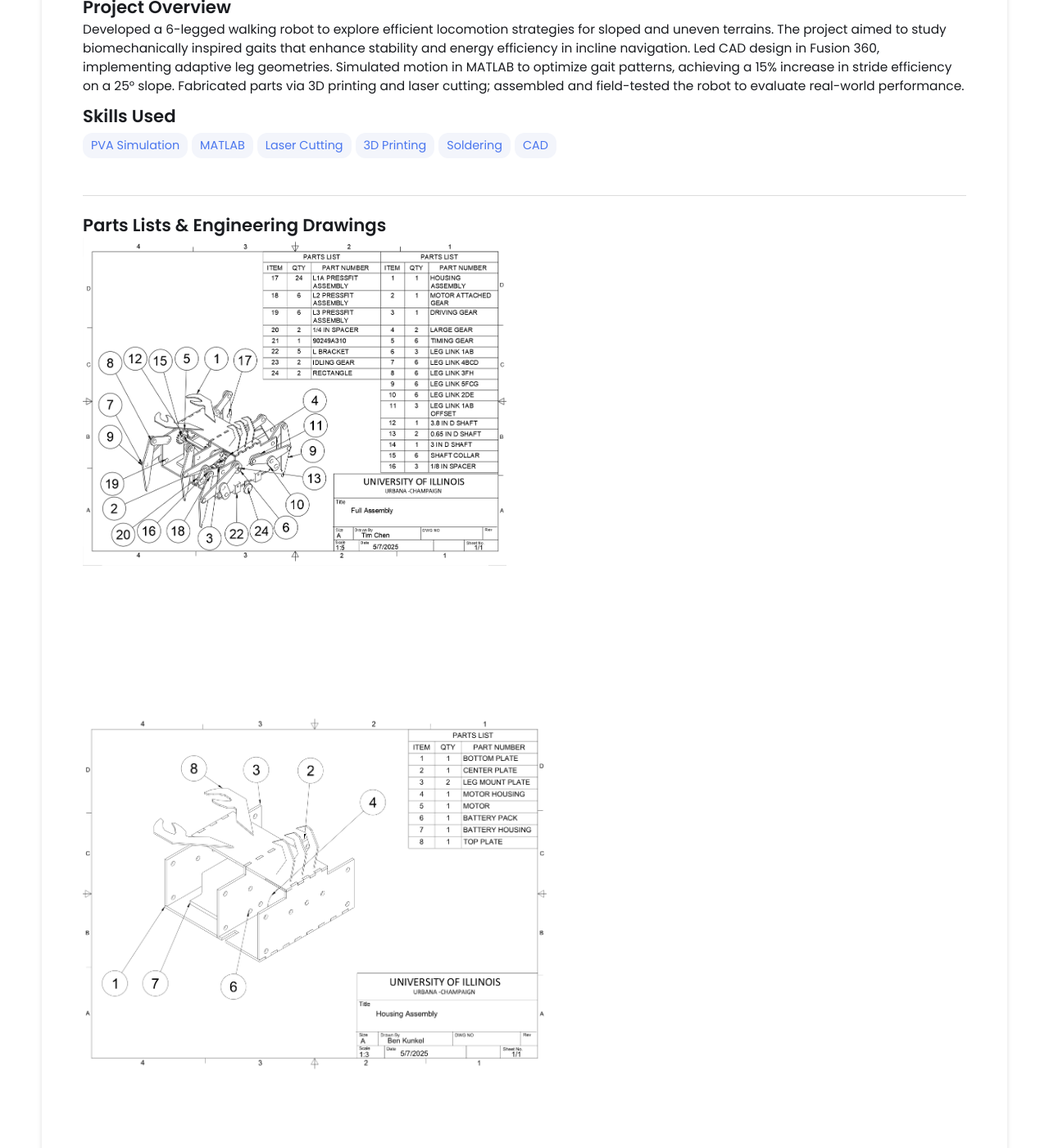
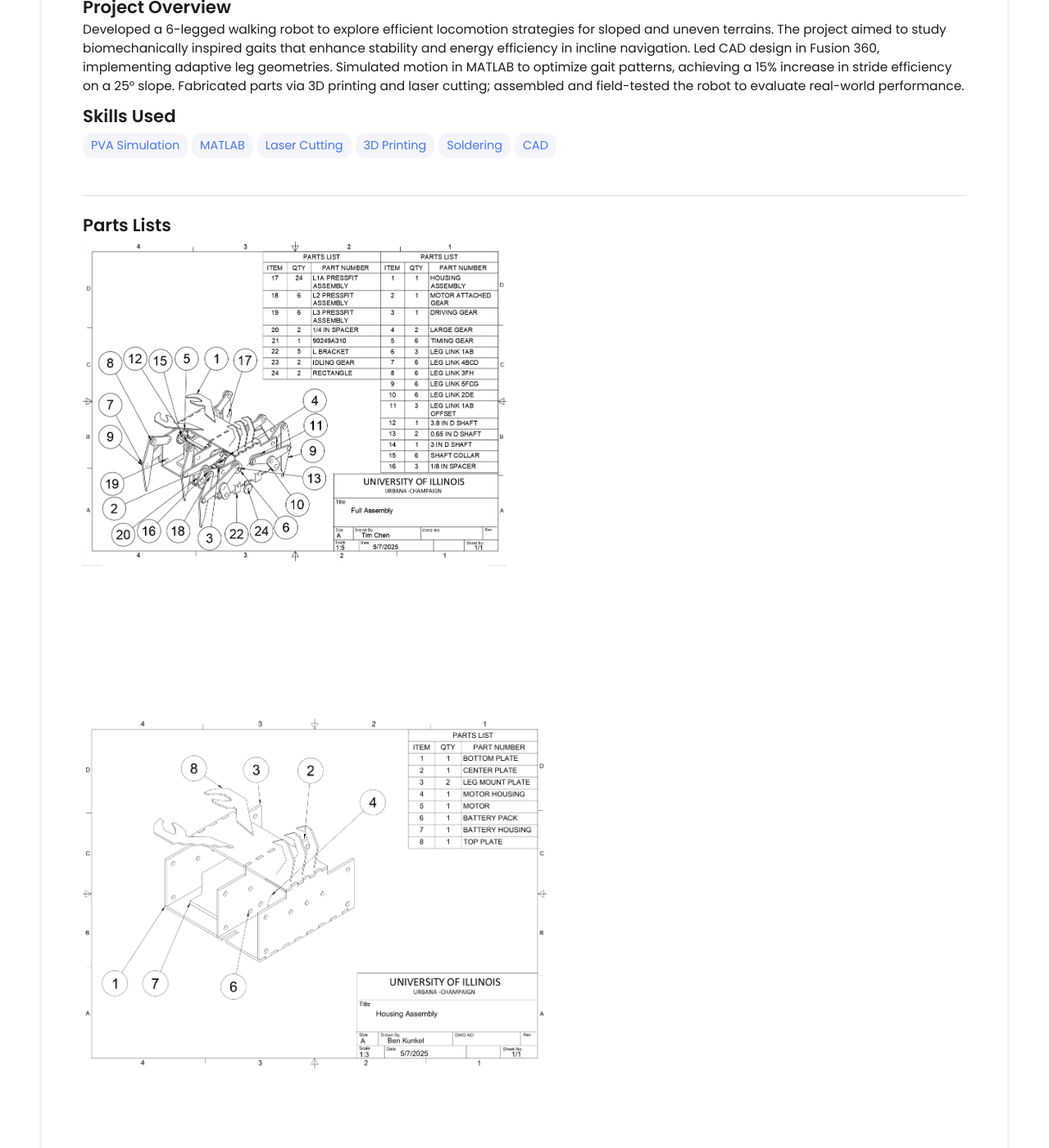
Before and after one commit to timchen863/timchen863.github.io, a Jekyll site: the page built from _projects/Hextech/index.md, in a window 1280 px wide and 1400 px high, scrolled down 564 px. Shown: the whole window at 82% size. Built offline with Jekyll 4.4.1, drawn with Linux system fonts in a browser that asks for light colours.

Commit message:
Update index.md

```diff
--- a/_projects/Hextech/index.md
+++ b/_projects/Hextech/index.md
@@ -14,8 +14,9 @@ main-image: /hextechdemo.jpg
 ---
 
 ---
-## Parts Lists & Engineering Drawings
+## Parts Lists
 {% include image-gallery.html images="fullasm.png" height="400" %} {% include image-gallery.html images="Housingasmdrw-1.png" height="800" %}
+## Engineering Drawings
 {% include image-gallery.html images="Lbracketdrw-1.png, Leg3FHdrw-1.png" height="800" %}
 ## Reflection
 Working on this project helped me grow in ways I didn’t fully expect. I had to think about design, not just in terms of how things look or fit, but how they’ll actually be built, assembled, and function in the real world. Balancing internal space, structural strength, and manufacturability made every decision feel meaningful — and sometimes tough.
```
